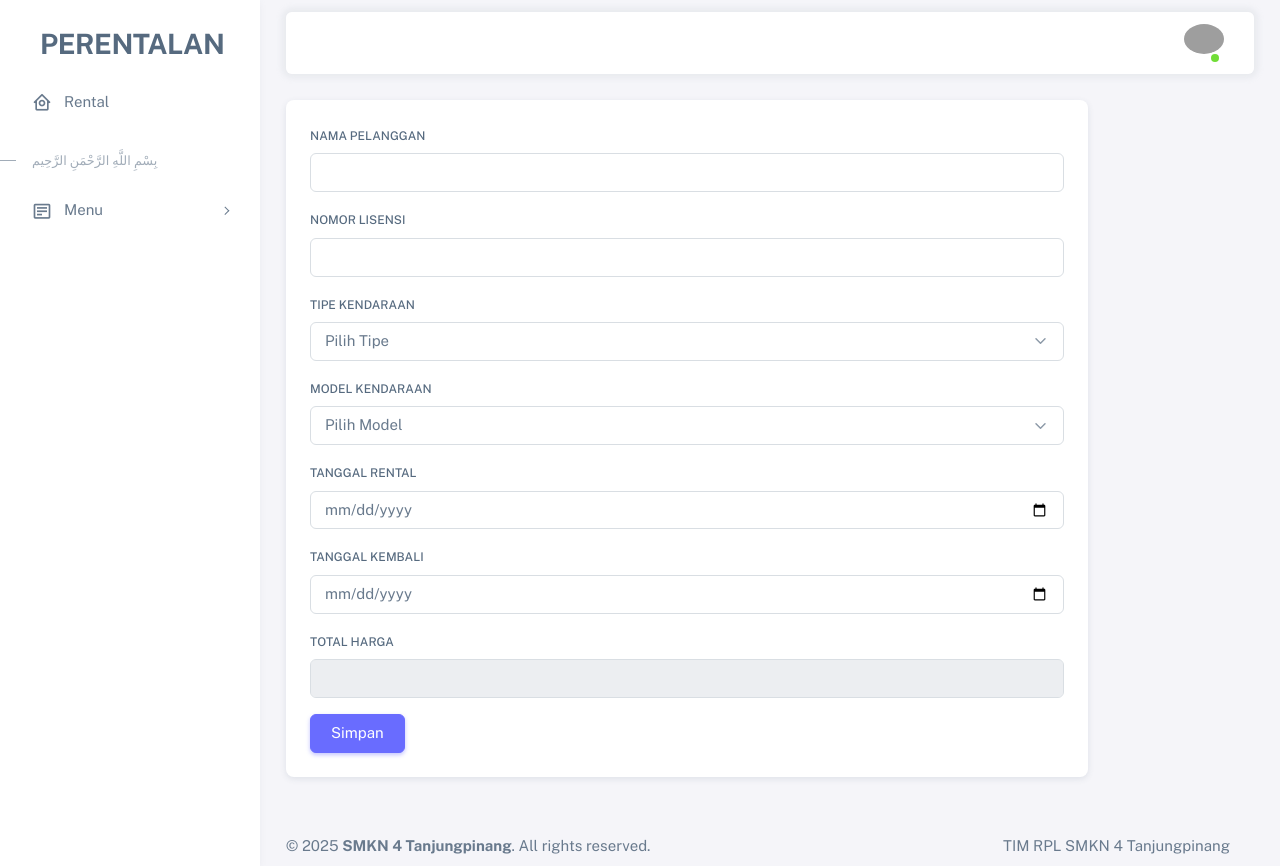
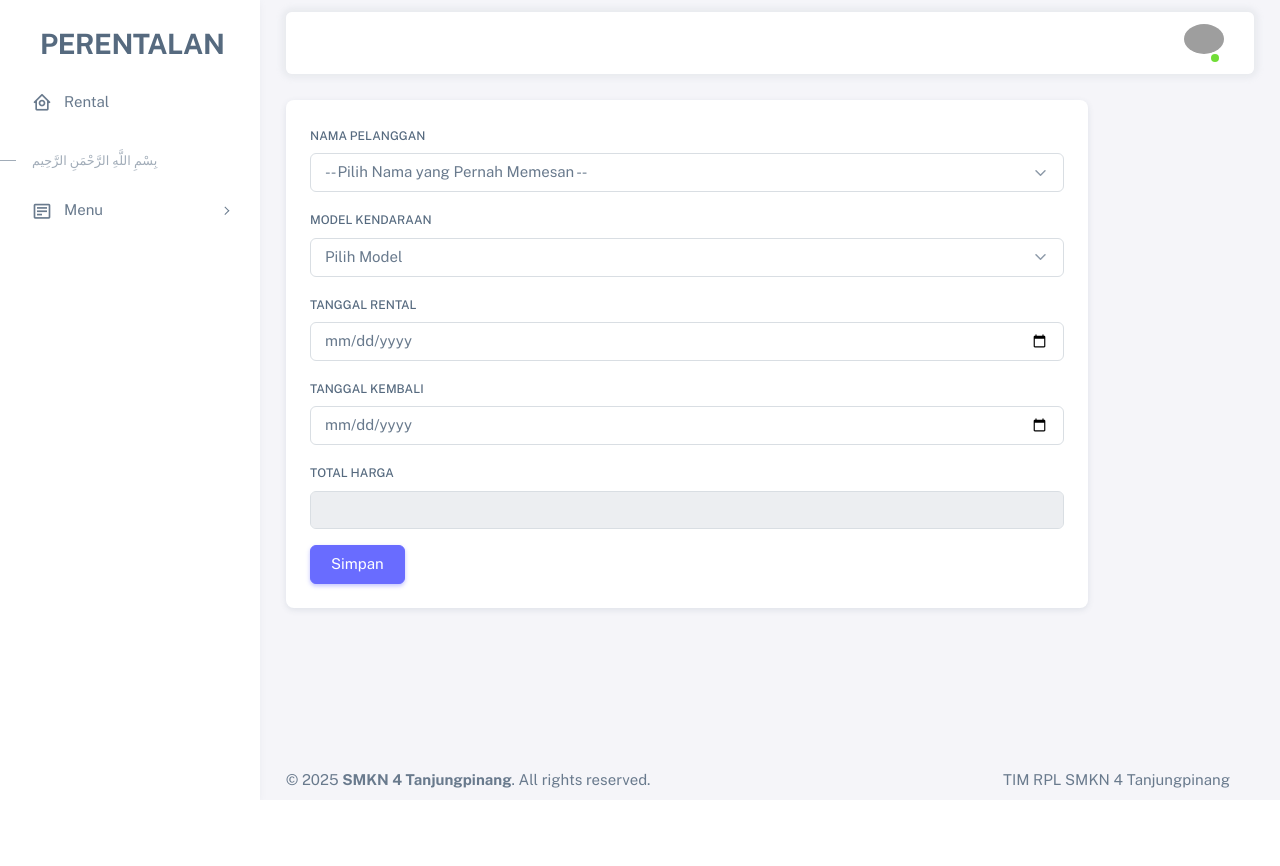
Before and after one commit to sultan-arsyad/vehicle_rental, a PHP site: page /pelanggan.php in a window 1280 px wide. After the commit the page ends 800 px from the top, so only its background shows below. Run offline with PHP 8.4, Linux system fonts and the light colour scheme; the visitor is signed in with stand-in values (Sample User, id 1); data that the repository does not hold is empty; grey boxes are pictures that could not be loaded.

Commit message:
menambahkan form data pelanggan, menambahkan form data pembeli, mengubah ulang bagian data penyewaan agar bisa memilih nama yang sudah didaftakan di data pelanggan

```diff
--- a/.includes/sidemenu.php
+++ b/.includes/sidemenu.php
@@ -28,7 +28,7 @@
       <ul class="menu-sub">
         <li class="menu-item">
           <a href="pelanggan.php" class="menu-link">
-            <div data-i18n="Basic Inputs">List Pelanggan</div>
+            <div data-i18n="Basic Inputs">Data Penyewaan</div>
           </a>
         </li>
         <li class="menu-item">
@@ -36,6 +36,11 @@
             <div data-i18n="Input groups">List Kendaraan</div>
           </a>
         </li>
+        <li class="menu-item">
+          <a href="pembeli.php" class="menu-link">
+            <div data-i18n="Basic Inputs">Data Pelanggan</div>
+          </a>
+        </li>
       </ul>
     </li>
   </ul>
--- a/edit_rental.php
+++ b/edit_rental.php
@@ -10,7 +10,7 @@ if ($rentalId <= 0) {
 }
 
 // Ambil data rental
-$query = "SELECT rental.*, pelanggan.nama, pelanggan.nomor_lisensi, pelanggan.pelanggan_id, kendaraan.tipe, kendaraan.model
+$query = "SELECT rental.*, pelanggan.nama, pelanggan.NIK, pelanggan.pelanggan_id, kendaraan.tipe, kendaraan.model
           FROM rental
           JOIN pelanggan ON rental.pelanggan_id = pelanggan.pelanggan_id
           JOIN kendaraan ON rental.kendaraan_id = kendaraan.kendaraan_id
@@ -38,8 +38,8 @@ $rental = $result->fetch_assoc();
                 </div>
 
                 <div class="mb-3">
-                    <label for="nomor_lisensi" class="form-label">Nomor Lisensi</label>
-                    <input type="text" class="form-control" id="nomor_lisensi" name="nomor_lisensi" value="<?= htmlspecialchars($rental['nomor_lisensi']) ?>" required>
+                    <label for="NIK" class="form-label">NIK</label>
+                    <input type="text" class="form-control" id="NIK" name="NIK" value="<?= htmlspecialchars($rental['NIK']) ?>" required>
                 </div>
 
                 <div class="mb-3">
--- a/kendaraan.php
+++ b/kendaraan.php
@@ -160,10 +160,14 @@ while ($tipe = mysqli_fetch_assoc($exec)):
     </form>
   </div>
 </div>
-
 <?php endwhile; ?>
 </tbody>
 </table>
+</div>
+</div>
+</div>
+</div>
+
 <?php include '.includes/footer.php'; ?>
 
 <!-- JavaScript untuk dinamis model -->
--- a/pelanggan.php
+++ b/pelanggan.php
@@ -11,28 +11,42 @@ include '.includes/header.php';
                 <div class="card-body">
                     <form method="POST" action="proses_pelanggan.php" enctype="multipart/form-data">
 
-                            <!-- Input untuk nama pelanggan -->
+                    <!-- Pilih Nama Pelanggan atau Tambah Baru -->
                     <div class="mb-3">
-                                <label for="nama" class="form-label">Nama Pelanggan</label>
-                                <input type="text" class="form-control" name="nama" id="nama" required>
+                        <label for="nama_lama" class="form-label">Nama Pelanggan</label>
+                        <select class="form-select" name="nama_lama" id="nama_lama" onchange="toggleInputBaru()">
+                            <option value="">-- Pilih Nama yang Pernah Memesan --</option>
+                            <?php
+                            $query = "SELECT DISTINCT nama FROM pelanggan WHERE nama != ''";
+                            $result = $conn->query($query);
+                            while ($row = $result->fetch_assoc()) {
+                                echo "<option value='{$row['nama']}'>{$row['nama']}</option>";
+                            }
+                            ?>
+                            <option value="__baru__">+ Tambah Nama Baru</option>
+                        </select>
                     </div>
 
-                            <!-- Input untuk nomor lisensi -->
-                            <div class="mb-3">
-                                <label for="nomor_lisensi" class="form-label">Nomor Lisensi</label>
-                                <input type="text" class="form-control" name="nomor_lisensi" id="nomor_lisensi" required>
+                    <!-- Input Nama Baru (disembunyikan dulu) -->
+                    <div class="mb-3" id="inputNamaBaru" style="display: none;">
+                        <label for="nama_baru" class="form-label">Nama Baru</label>
+                        <input type="text" class="form-control" name="nama_baru" id="nama_baru">
                     </div>
 
+                    <script>
+                    function toggleInputBaru() {
+                        var select = document.getElementById('nama_lama');
+                        var inputBaru = document.getElementById('inputNamaBaru');
+                        if (select.value === '__baru__') {
+                            inputBaru.style.display = 'block';
+                            document.getElementById('nama_baru').setAttribute('required', true);
+                        } else {
+                            inputBaru.style.display = 'none';
+                            document.getElementById('nama_baru').removeAttribute('required');
+                        }
+                    }
+                    </script>
 
-                        <!-- Dropdown untuk memilih tipe kendaraan -->
-                            <div class="mb-3">
-                                <label for="tipe" class="form-label">Tipe Kendaraan</label>
-                                <select class="form-select" id="tipe" name="tipe" onchange="filterModel()" required>
-                                    <option value="" selected disabled>Pilih Tipe</option>
-                                    <option value="Mobil">Mobil</option>
-                                    <option value="Motor">Motor</option>
-                                </select>
-                            </div>
 
                     <!-- Dropdown untuk memilih model kendaraan berdasarkan tipe -->
                     <div class="mb-3">
--- a/proses_pelanggan.php
+++ b/proses_pelanggan.php
@@ -7,10 +7,10 @@ $userId = $_SESSION["user_id"];
 if (isset($_POST['simpan'])) {
     // Ambil data pelanggan
     $nama = $_POST["nama"];
-    $nomorLisensi = $_POST["nomor_lisensi"];
+    $NIK = $_POST["NIK"];
 
     // Simpan ke tabel pelanggan
-    $queryPelanggan = "INSERT INTO pelanggan (nama, nomor_lisensi) VALUES ('$nama', '$nomorLisensi')";
+    $queryPelanggan = "INSERT INTO pelanggan (nama, NIK) VALUES ('$nama', '$nomorLisensi')";
 
     if ($conn->query($queryPelanggan) === TRUE) {
         // Ambil ID pelanggan yang baru saja ditambahkan
--- a/rental.php
+++ b/rental.php
@@ -17,7 +17,7 @@ include('.includes/toast_notification.php');
               <th>#</th>
               <th>Nama Pelanggan</th>
               <th>Kendaraan</th>
-              <th>Nomor Lisensi</th>
+              <th>NIK</th>
               <th>Tanggal Rental</th>
               <th>Tanggal Kembali</th>
               <th>Total (Rp)</th>
@@ -31,7 +31,7 @@ include('.includes/toast_notification.php');
                              pelanggan.nama AS nama_pelanggan,
                              kendaraan.tipe,
                              kendaraan.model,
-                             pelanggan.nomor_lisensi
+                             pelanggan.NIK
                       FROM rental
                       INNER JOIN pelanggan ON rental.pelanggan_id = pelanggan.pelanggan_id
                       INNER JOIN kendaraan ON rental.kendaraan_id = kendaraan.kendaraan_id";
@@ -49,7 +49,7 @@ include('.includes/toast_notification.php');
                   <td><?= $no++; ?></td>
                   <td><?= htmlspecialchars($rental['nama_pelanggan']); ?></td>
                   <td><?= htmlspecialchars($rental['tipe'] . ' - ' . $rental['model']); ?></td>
-                  <td><?= htmlspecialchars($rental['nomor_lisensi']); ?></td>
+                  <td><?= htmlspecialchars($rental['NIK']); ?></td>
                   <td><?= $rental['tgl_rental']; ?></td>
                   <td><?= $rental['tgl_kembali']; ?></td>
                   <td>Rp <?= number_format($rental['total'], 0, ',', '.'); ?></td>
```
Also changed, not shown: pembeli.php (added, +42 -0 lines), proses_pembeli.php (added, +52 -0 lines), uploads/sim/1749125158_LOGOUT.png (added), uploads/sim/1749125263_LOGOUT.png (added). Lines whose indentation alone changed are shown as unchanged.
